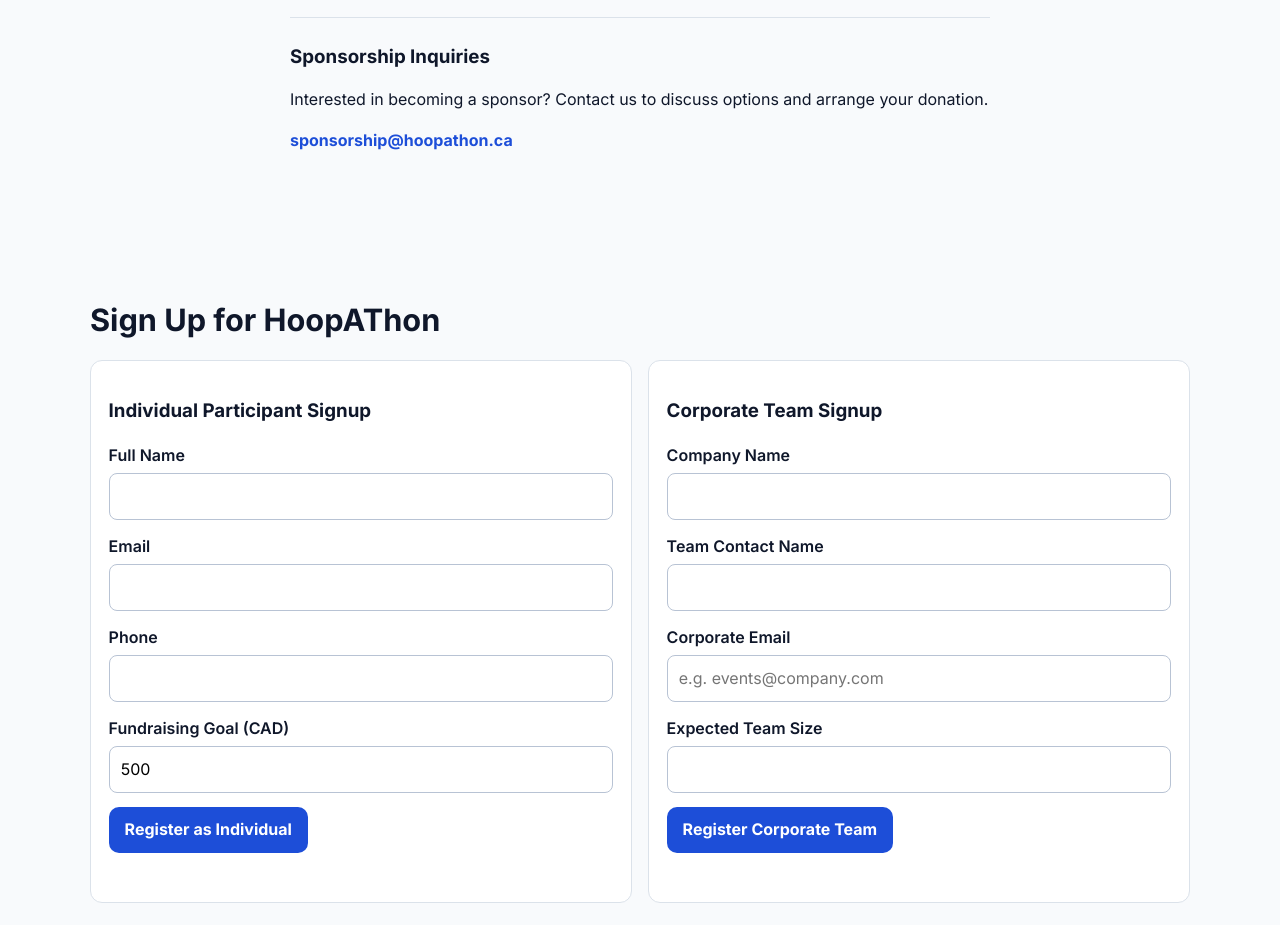
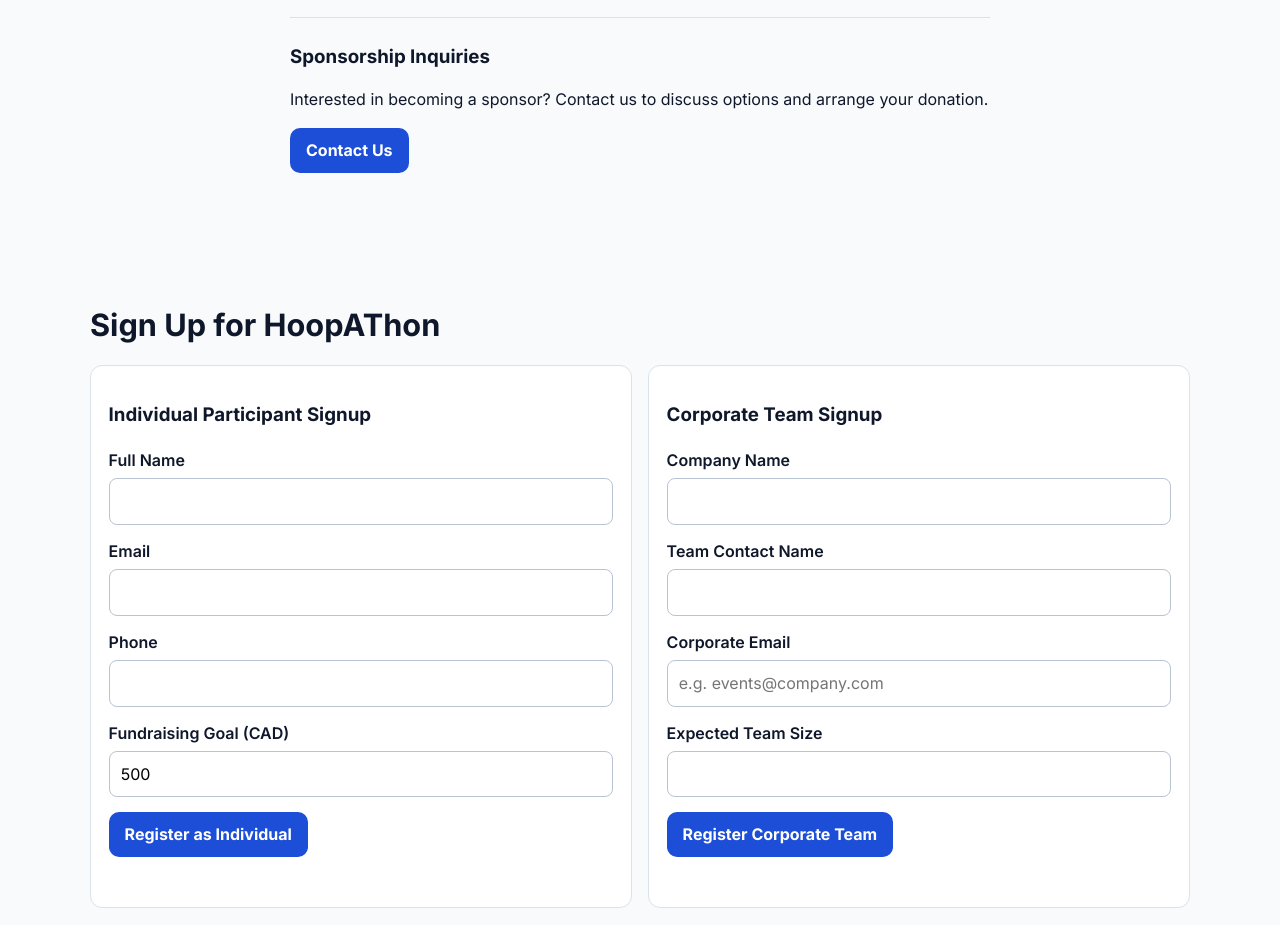
Before and after one commit to mcolley14/HoopAThonWeb, a plain HTML site: page index.html in a window 1280 px wide. Shown: the part 2200-3125 px from the top of the page. Drawn offline with nearby package versions, Linux system fonts and the light colour scheme; no server answers.

Commit message:
Update sponsorship contact information
Removed email link for sponsorship inquiries and added a 'Contact Us' button.

```diff
--- a/index.html
+++ b/index.html
@@ -160,11 +160,7 @@
               Interested in becoming a sponsor? Contact us to discuss options and
               arrange your donation.
             </p>
-            <p>
-              <a href="mailto:sponsorship@hoopathon.ca" class="contact-link"
-                >sponsorship@hoopathon.ca</a
-              >
-            </p>
+            <a id="sponsorshipContactBtn" class="btn btn-primary" href="#">Contact Us</a>
           </div>
         </div>
       </section>
```
